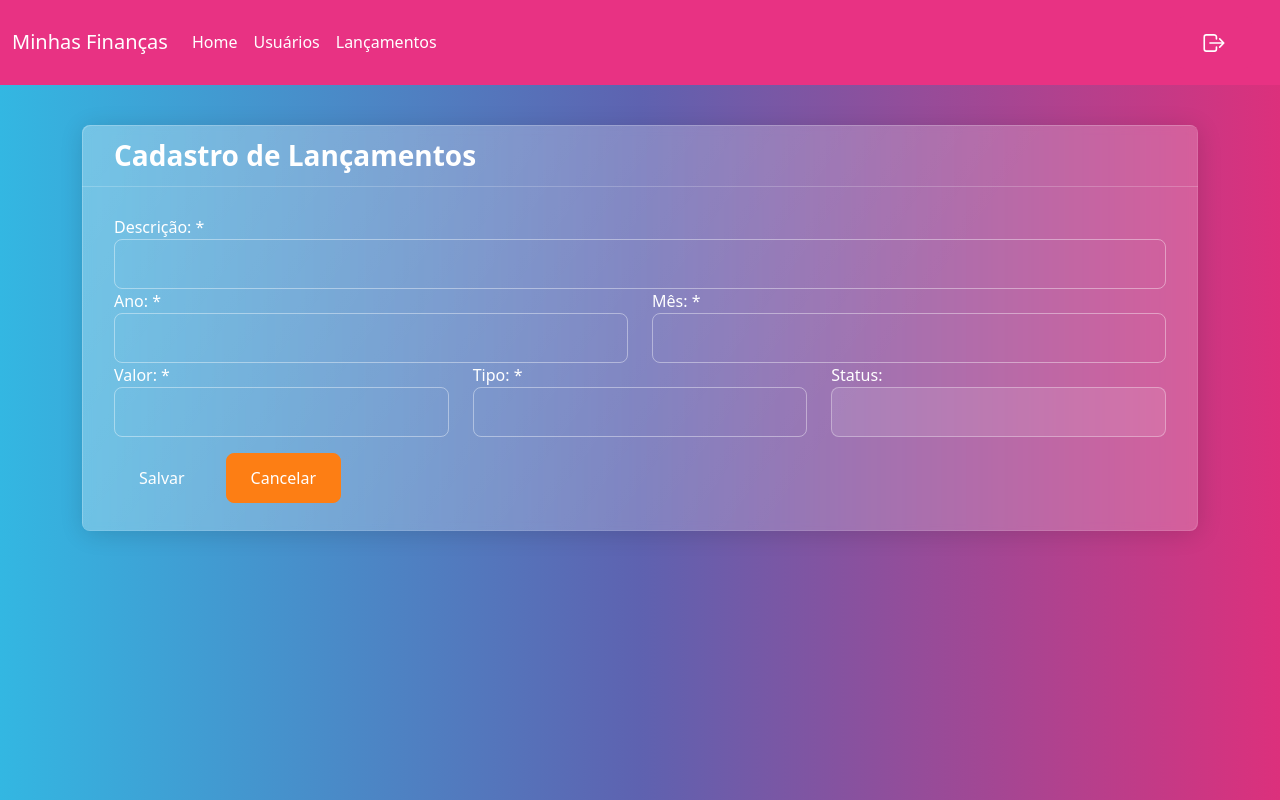
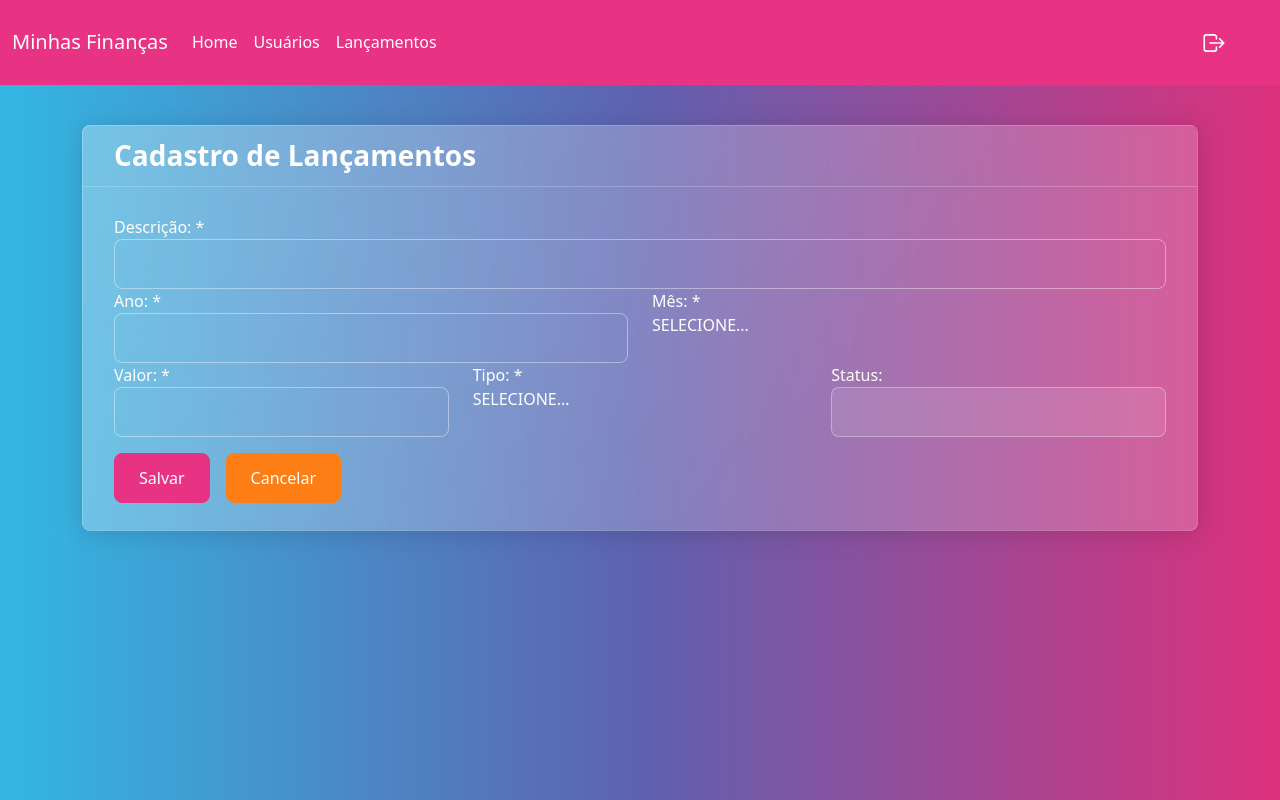
Before and after one commit to DaianaEgerMichels/financas-app, a React (Create React App) app: page /cadastro-lancamentos in a window 1280 px wide. Built offline with nearby package versions, Linux system fonts and the light colour scheme.

Commit message:
adiciona novas páginas e chamada da api

```diff
--- a/src/components/SelectMenu/SelectMenu.jsx
+++ b/src/components/SelectMenu/SelectMenu.jsx
@@ -1,14 +1,13 @@
-import React from 'react'
+import React from "react";
 
-function SelectMenu(props) {
+export default (props) => {
+  const options = props.lista.map((option, index) => {
+    return (
+      <option key={index} value={option.value}>
+        {option.label}
+      </option>
+    );
+  });
 
-    const options = props.lista.map((option, index) => {
-        <option key ={index} value={option.value}>{option.label}</option>
-    })
-
-  return (
-    <select {...props}>{options}</select>
-  )
-}
-
-export default SelectMenu;
+  return <select {...props}>{options}</select>;
+};
--- a/src/pages/Home/Home.jsx
+++ b/src/pages/Home/Home.jsx
@@ -6,7 +6,9 @@ function Home() {
     const [saldo, setSaldo] = useState(0);
 
     useEffect(() => {
-      api.get(`/api/usuarios/${1}/saldo`
+      const usuarioLogadoString = localStorage.getItem('_usuario_logado')
+      const usuarioLogado = JSON.parse(usuarioLogadoString)
+      api.get(`/api/usuarios/${usuarioLogado.id}/saldo`
     ).then(response => {
       setSaldo(response.data)
     }).
--- a/src/pages/Login/Login.jsx
+++ b/src/pages/Login/Login.jsx
@@ -2,7 +2,7 @@ import React, { useState } from "react";
 import Card from "../../components/Card/Card";
 import FormGroup from "../../components/FormGroup/FormGroup";
 import { useNavigate } from "react-router";
-import api from "../../utils/api";
+import api from "../../utils/api"
 
 import { mensagemErro } from "../../components/Toastr/toastr.js";
 
@@ -18,9 +18,10 @@ export default function Login() {
         .post("/api/usuarios/autenticar", {
           email: email,
           senha: password,
-        })
-        .then((response) => {
-          console.log(response);
+        }).then((response) => {
+          localStorage.setItem('_usuario_logado', JSON.stringify(response.data))
+          localStorage.getItem('_usuario_logado')
+          console.log(response.data);
           navigate("/home");
         })
         .catch((erro) => mensagemErro(erro.response.data));
--- a/src/pages/RegisterReleases/RegisterReleases.jsx
+++ b/src/pages/RegisterReleases/RegisterReleases.jsx
@@ -3,11 +3,18 @@ import { useState } from "react";
 import Card from "../../components/Card/Card";
 import FormGroup from "../../components/FormGroup/FormGroup";
 import SelectMenu from "../../components/SelectMenu/SelectMenu";
+import {
+  mensagemErro,
+  mensagemSucesso,
+} from "../../components/Toastr/toastr.js";
+import { useNavigate } from "react-router";
+import api from "../../utils/api";
 
 function RegisterReleases() {
+  const navigate = useNavigate();
   const [tipo, setTipo] = useState("");
   const [mes, setMes] = useState(0);
-  const [id, setId] = useState(null);
+  const [id, setId] = useState(0);
   const [ano, setAno] = useState("");
   const [valor, setValor] = useState("");
   const [status, setStatus] = useState("");
@@ -35,11 +42,57 @@ function RegisterReleases() {
     { label: "RECEITA", value: "RECEITA" },
   ];
 
-  const handleChange = (event) => {
-    const value = event.target.value;
-    const name = event.target.name;
+  const validarCampos = () => {
+    const mensagens = [];
 
-    useState({ [name]: value });
+    if (!descricao) {
+      mensagens.push("Informe uma descrição para o lançamento.");
+    } else if (!ano) {
+      mensagens.push("Ano é um campo obrigatório.");
+    } else if (!mes) {
+      mensagens.push("Mês é um campo obrigatório.");
+    } else if (!valor || valor == 0) {
+      mensagens.push("Informe o valor do lançamento");
+    } else if (!tipo) {
+      mensagens.push("Informe o tipo do seu lançamento.");
+    }
+    return mensagens;
+  };
+
+  const salvarLancamento = (e) => {
+    e.preventDefault();
+    const mensagens = validarCampos();
+
+    if (mensagens && mensagens.length > 0) {
+      mensagens.forEach((mensagem, index) => {
+        mensagemErro(mensagem);
+      });
+      return false;
+    }
+
+    try {
+      api
+        .post("/api/lancamentos", {
+          id: id,
+          descricao: descricao,
+          ano: ano,
+          mes: mes,
+          tipo: tipo,
+          valor: valor,
+        })
+        .then(() => {
+          mensagemSucesso("Lançamento cadastrado com sucesso!");
+          navigate("/consulta-lancamentos");
+        })
+        .catch((erro) => mensagemErro(erro.response.data));
+    } catch (error) {
+      mensagemErro(error);
+    }
+  };
+
+  const cancelar = (e) => {
+    e.preventDefault();
+    navigate("/home");
   };
 
   return (
@@ -51,7 +104,7 @@ function RegisterReleases() {
               id="inputDescricao"
               value={descricao}
               name="descricao"
-              onChange={handleChange}
+              onChange={(e) => setDescricao(e.target.value)}
               type="text"
               className="form-control"
             />
@@ -65,7 +118,7 @@ function RegisterReleases() {
               id="inputAno"
               value={ano}
               name="ano"
-              onChange={handleChange}
+              onChange={(e) => setAno(e.target.value)}
               type="text"
               className="form-control"
             />
@@ -75,7 +128,10 @@ function RegisterReleases() {
           <FormGroup id="inputMes" label="Mês: *">
             <SelectMenu
               id="inputMes"
-              className="form-control"
+              className="nav-link dropdown-toggle  btn-outline-info form-control"
+              data-bs-toggle="dropdown"
+              role="button"
+              aria-haspopup="true"
               lista={meses}
               value={mes}
               onChange={(e) => setMes(e.target.value)}
@@ -90,7 +146,7 @@ function RegisterReleases() {
               id="inputValor"
               value={valor}
               name="valor"
-              onChange={handleChange}
+              onChange={(e) => setValor(e.target.value)}
               type="text"
               className="form-control"
             />
@@ -100,7 +156,10 @@ function RegisterReleases() {
           <FormGroup id="inputTipo" label="Tipo: *">
             <SelectMenu
               id="inputTipo"
-              className="form-control"
+              className="nav-link dropdown-toggle  btn-outline-info form-control"
+              data-bs-toggle="dropdown"
+              role="button"
+              aria-haspopup="true"
               lista={tipos}
               value={tipo}
               onChange={(e) => setTipo(e.target.value)}
@@ -122,8 +181,12 @@ function RegisterReleases() {
       </div>
       <div className="row">
         <div className="col-md-6">
-          <button className="btn btn-sucess">Salvar</button>
-          <button className="btn btn-danger">Cancelar</button>
+          <button onClick={salvarLancamento} className="btn btn-primary">
+            Salvar
+          </button>
+          <button onClick={cancelar} className="btn btn-danger">
+            Cancelar
+          </button>
         </div>
       </div>
     </Card>
--- a/src/pages/SignUp/SignUp.jsx
+++ b/src/pages/SignUp/SignUp.jsx
@@ -18,7 +18,7 @@ function SignUp() {
 
   const handleClick = (e) => {
     e.preventDefault();
-    navigate("/home");
+    navigate("/login");
   };
 
   const validarCampos = ()=>{
@@ -53,8 +53,6 @@ function SignUp() {
     }
 
     try {
-
-
       api
         .post("/api/usuarios", {
           nome: name,
```
Also changed, not shown: src/pages/ConsultReleases/ConsultReleases.jsx (+53 -32 lines).
